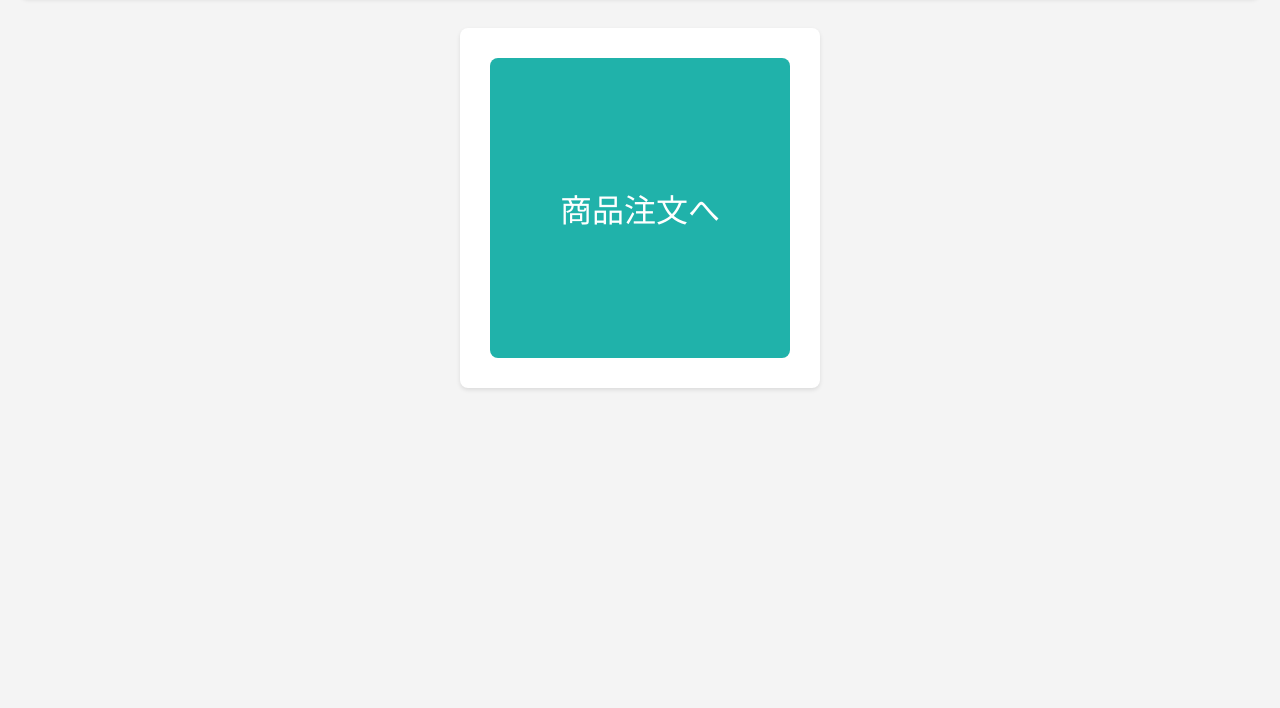
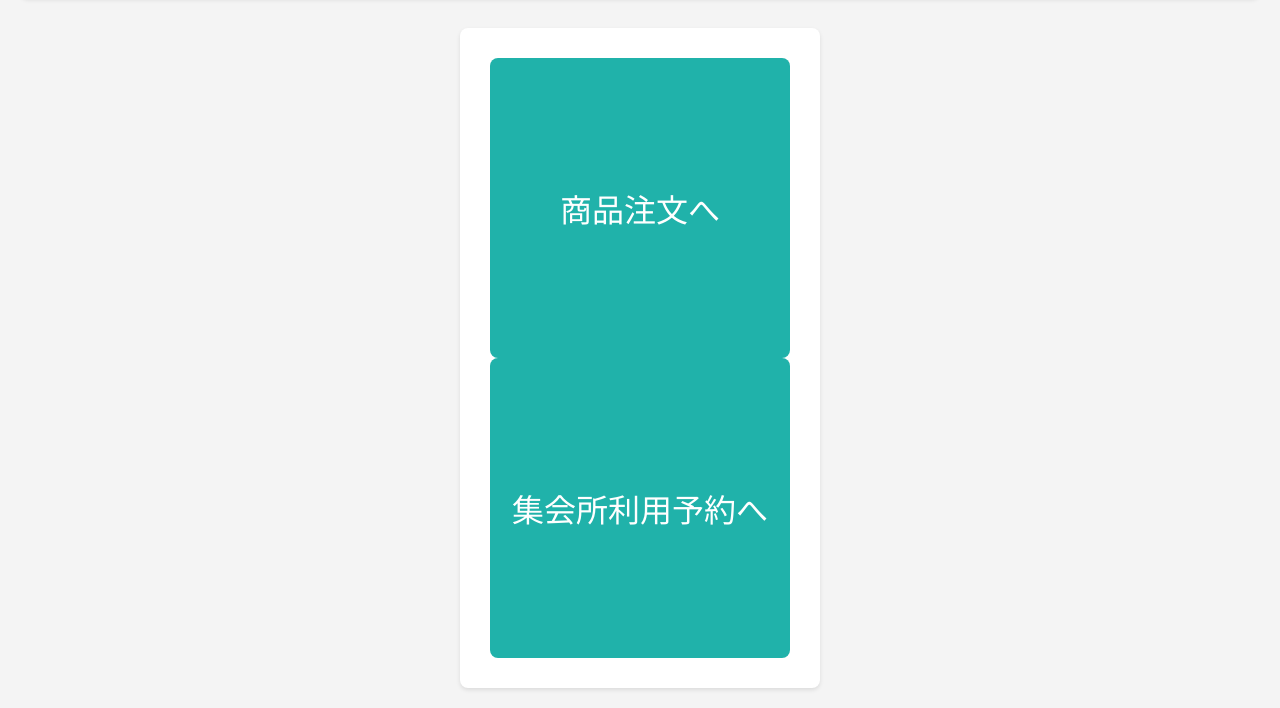
Before and after one commit to hira-yu/2025_RCC, a plain HTML site: page docs/index.html in a window 1280 px wide. Shown: the part 176-884 px from the top of the page. Before the commit the page ends 840 px from the top, so only its background shows below. Drawn offline with Linux system fonts and the light colour scheme.

Commit message:
add new link

```diff
--- a/docs/index.html
+++ b/docs/index.html
@@ -15,6 +15,7 @@
     <main>
         <div class="container">
             <a href="./product_order/" class="button">商品注文へ</a>
+            <a href="./room_reservation/" class="button">集会所利用予約へ</a>
         </div>
     </main>
 </body>
```
